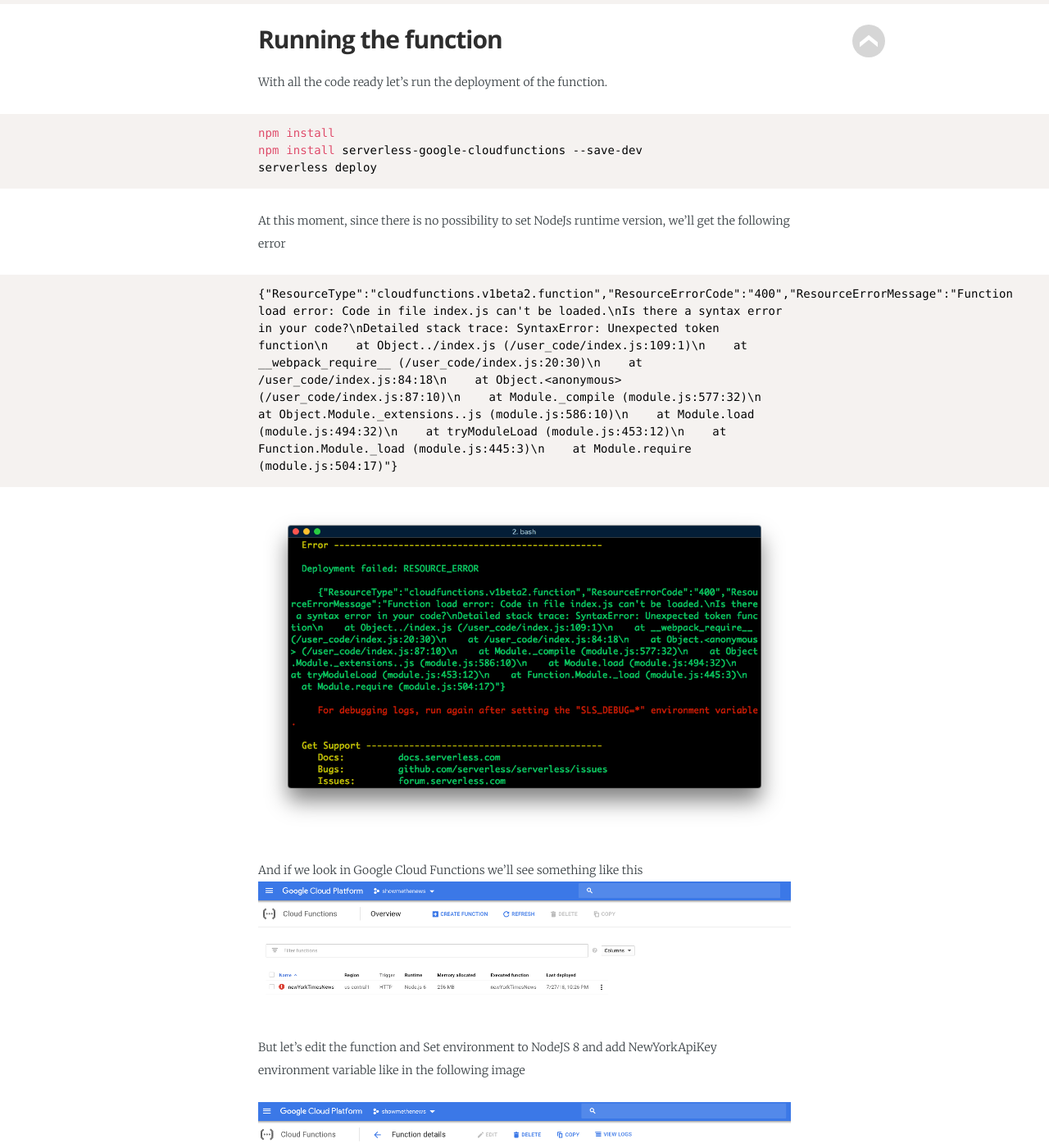
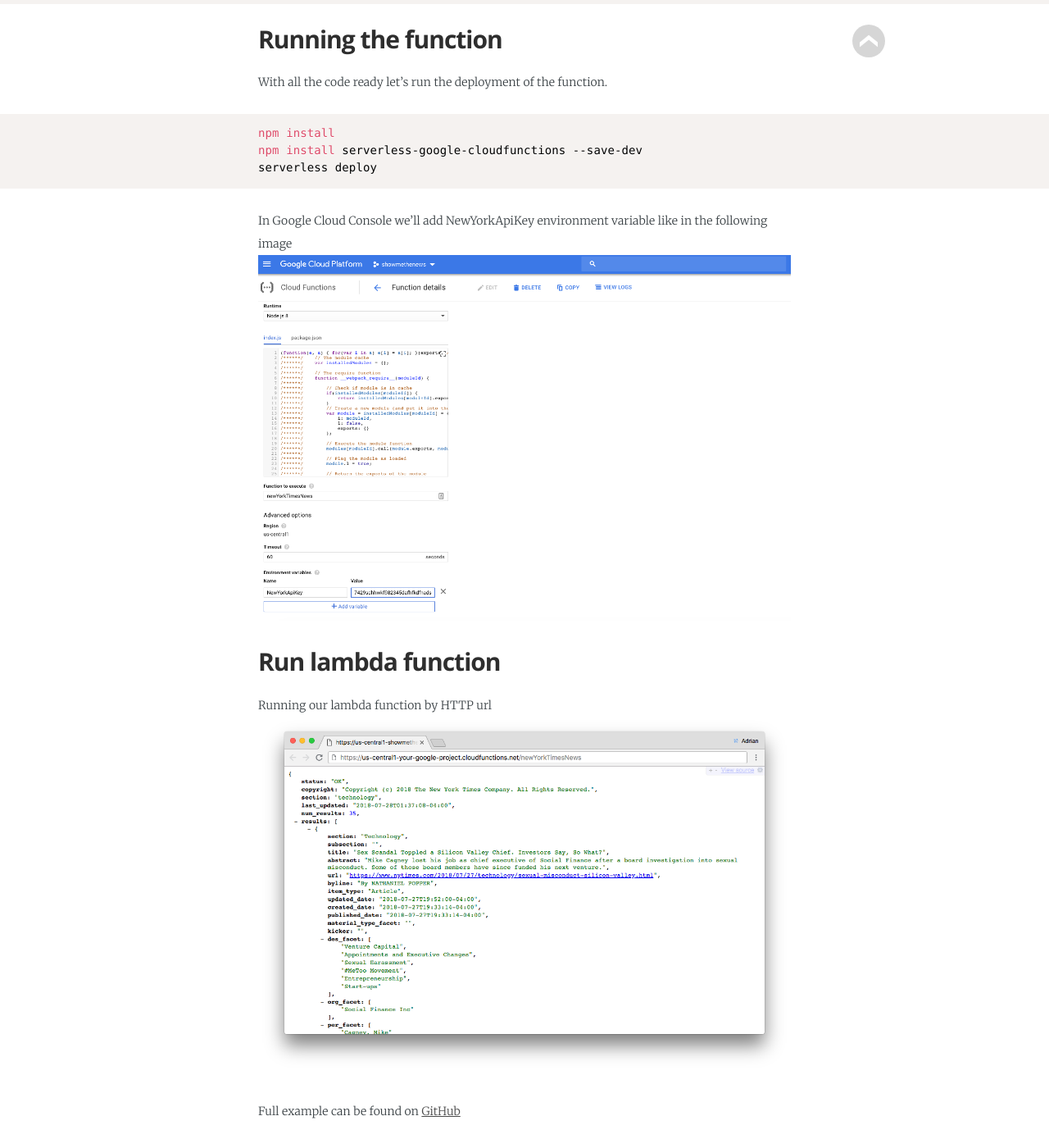
Before and after one commit to adimoraret/codetrest, a Jekyll site: the page built from _posts/2018-07-27-ES6-async-await-google-cloud-functions.md, in a window 1280 px wide and 1400 px high, scrolled down 2383 px. Shown: the whole window at 82% size. Built offline with Jekyll 4.4.1, drawn with Linux system fonts in a browser that asks for light colours; some web fonts are replaced; some of the changed text lies outside the part shown.

Commit message:
Updated Run ES6 & async/await code in Goolge Cloud Functions article since now we can deploy es6 code

````diff
--- a/_posts/2018-07-27-ES6-async-await-google-cloud-functions.md
+++ b/_posts/2018-07-27-ES6-async-await-google-cloud-functions.md
@@ -27,8 +27,9 @@ service: serverless-es6-gcp-demo
 
 provider:
   name: google
-  runtime: nodejs #currently it doesn't work to add nodejs version. We'll need to manually change it in the cloud
-  project: your-google-project # Your google project
+  runtime: nodejs   runtime: nodejs8
+  region: us-central1
+  project: your-google-project
   credentials: ~/.gcloud/keyfile.json
 
 plugins:
@@ -82,22 +83,9 @@ npm install
 npm install serverless-google-cloudfunctions --save-dev
 serverless deploy
 ```
-At this moment, since there is no possibility to set NodeJs runtime version, we'll get the following error
 
-```json
-{"ResourceType":"cloudfunctions.v1beta2.function","ResourceErrorCode":"400","ResourceErrorMessage":"Function load error: Code in file index.js can't be loaded.\nIs there a syntax error in your code?\nDetailed stack trace: SyntaxError: Unexpected token function\n    at Object../index.js (/user_code/index.js:109:1)\n    at __webpack_require__ (/user_code/index.js:20:30)\n    at /user_code/index.js:84:18\n    at Object.<anonymous> (/user_code/index.js:87:10)\n    at Module._compile (module.js:577:32)\n    at Object.Module._extensions..js (module.js:586:10)\n    at Module.load (module.js:494:32)\n    at tryModuleLoad (module.js:453:12)\n    at Function.Module._load (module.js:445:3)\n    at Module.require (module.js:504:17)"}
-```
-![serverless deploy error in gcp](/assets/posts/2018-07-27/serverless-deploy-error-gcp.png)
-
-And if we look in Google Cloud Functions we'll see something like this
-![google cloud platform functio syntax error](/assets/posts/2018-07-27/gcp-error-syntax-function.png)
-
-But let's edit the function and Set environment to NodeJS 8 and add NewYorkApiKey environment variable like in the following image
-
-![update nodejs version to 8 and add environment NewYorkApiKey variable](/assets/posts/2018-07-27/update-google-cloud-function.png)
-
-After update, our GCP function will look correct
-![google cloud platform function without errors](/assets/posts/2018-07-27/gcp-function-no-error.png)
+In Google Cloud Console we'll add NewYorkApiKey environment variable like in the following image
+![add environment NewYorkApiKey variable](/assets/posts/2018-07-27/update-google-cloud-function.png)
 
 ## Run lambda function ##
 Running our lambda function by HTTP url
````
Also changed, not shown: assets/posts/2018-07-27/gcp-error-syntax-function.png (deleted), assets/posts/2018-07-27/gcp-function-no-error.png (deleted), assets/posts/2018-07-27/serverless-deploy-error-gcp.png (deleted).
